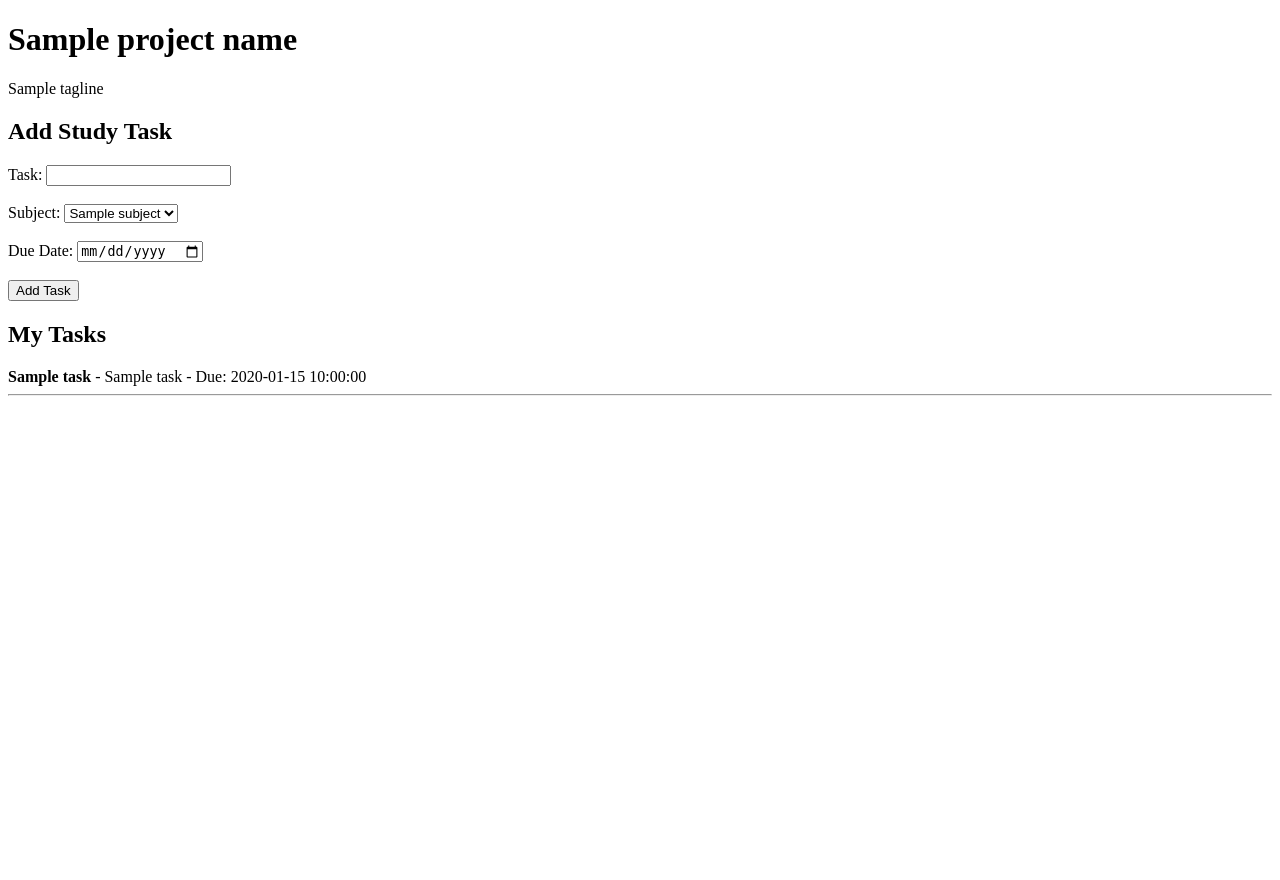
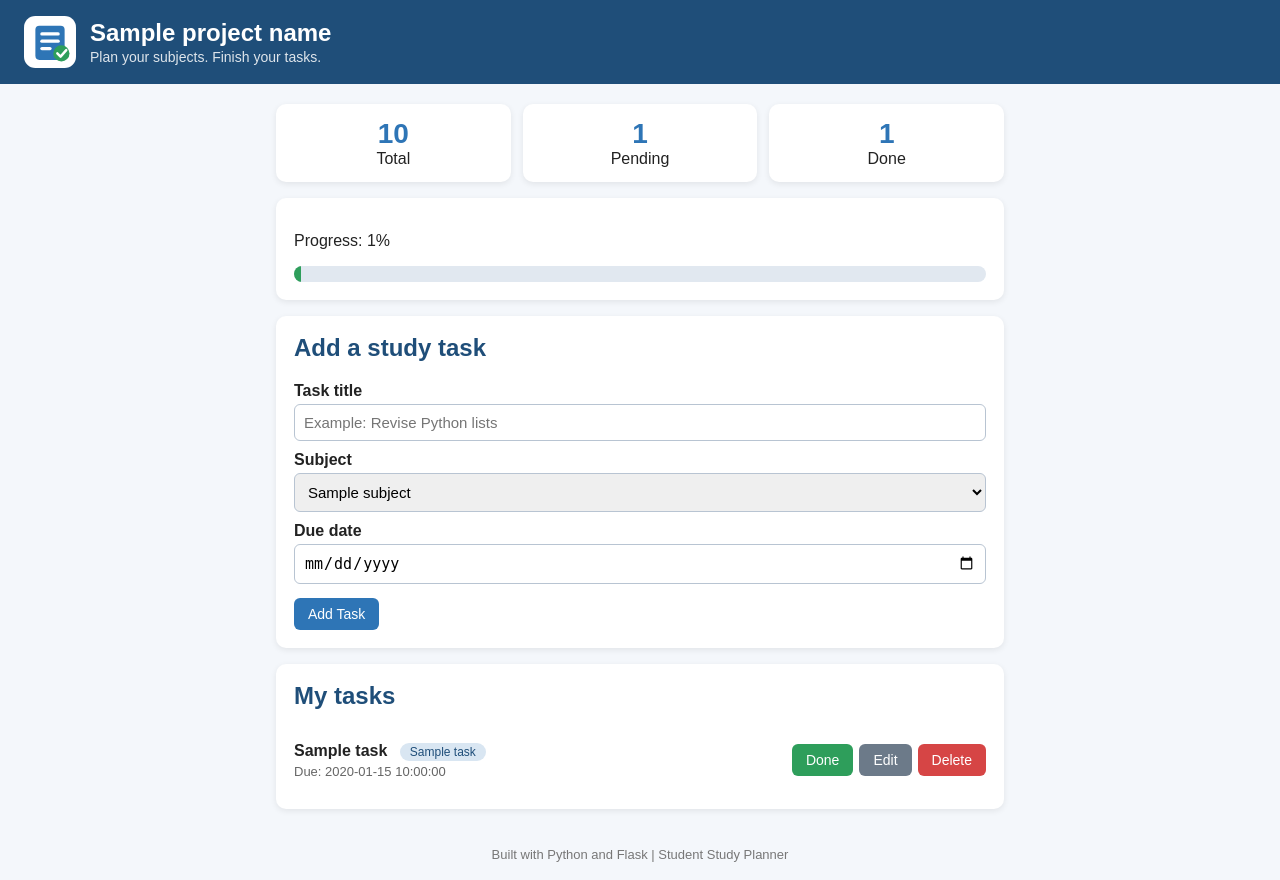
Before and after one commit to Sushmitha-BA/student-study-planner, a Flask app: template templates/index.html in a window 1280 px wide. Before the commit the page ends 396 px from the top, so only its background shows below. Run offline with Flask 3, Linux system fonts and the light colour scheme; the template is opened without the code that fills it: most values are stand-ins (such as "Sample title", 1, 10 or a date in 2020).

Commit message:
Day 4: Add edit, delete, complete, progress stats and styled UI

```diff
--- a/app.py
+++ b/app.py
@@ -1,68 +1,179 @@
-from flask import Flask, render_template, request, redirect
 import json
 import os
+from flask import Flask, render_template, request, redirect, url_for
 
 app = Flask(__name__)
+
+PROJECT_NAME = "Student Study Planner"
+
+DATA_FILE = os.path.join(app.root_path, "data", "tasks.json")
 
 SUBJECTS = [
     "Python",
     "Mathematics",
-    "DBMS",
+    "Database (DBMS)",
     "Operating Systems",
     "Other"
 ]
 
-DATA_FILE = "data/tasks.json"
-
 
 def load_tasks():
+    """Read all tasks from the JSON file and return them as a list."""
     if not os.path.exists(DATA_FILE):
         return []
 
-    with open(DATA_FILE, "r") as file:
+    with open(DATA_FILE, "r", encoding="utf-8") as file:
         return json.load(file)
 
 
 def save_tasks(tasks):
-    os.makedirs("data", exist_ok=True)
+    """Write the full list of tasks into the JSON file."""
+    os.makedirs(os.path.dirname(DATA_FILE), exist_ok=True)
 
-    with open(DATA_FILE, "w") as file:
+    with open(DATA_FILE, "w", encoding="utf-8") as file:
         json.dump(tasks, file, indent=4)
+
+
+def get_next_id(tasks):
+    """Give every new task a number that is not used yet."""
+    highest = 0
+
+    for task in tasks:
+        if task["id"] > highest:
+            highest = task["id"]
+
+    return highest + 1
+
+
+def find_task(tasks, task_id):
+    """Return the task with this id, or None if it does not exist."""
+    for task in tasks:
+        if task["id"] == task_id:
+            return task
+
+    return None
 
 
 @app.route("/", methods=["GET", "POST"])
 def home():
-    tasks = load_tasks()
-    error = ""
+    error = None
 
     if request.method == "POST":
         title = request.form.get("title", "").strip()
-        subject = request.form.get("subject", "")
+        subject = request.form.get("subject", "Other")
         due_date = request.form.get("due_date", "")
 
-        if not title:
-            error = "Task title cannot be empty."
+        if title == "":
+            error = "Please type a task title before adding."
+
         else:
-            task = {
-                "id": len(tasks) + 1,
+            tasks = load_tasks()
+
+            new_task = {
+                "id": get_next_id(tasks),
                 "title": title,
                 "subject": subject,
                 "due_date": due_date,
-                "done": False
+                "done": False,
             }
 
-            tasks.append(task)
+            tasks.append(new_task)
             save_tasks(tasks)
-            return redirect("/")
+
+            return redirect(url_for("home"))
+
+    tasks = load_tasks()
+
+    total = len(tasks)
+
+    done_count = 0
+
+    for task in tasks:
+        if task["done"]:
+            done_count += 1
+
+    pending_count = total - done_count
+
+    percent = 0
+
+    if total > 0:
+        percent = int(done_count * 100 / total)
 
     return render_template(
         "index.html",
-        project_name="Student Study Planner",
-        tagline="Plan your subjects. Finish your tasks.",
+        project_name=PROJECT_NAME,
+        tasks=tasks,
         subjects=SUBJECTS,
-        tasks=tasks,
-        error=error
+        error=error,
+        total=total,
+        done_count=done_count,
+        pending_count=pending_count,
+        percent=percent,
     )
+
+
+@app.route("/edit/<int:task_id>", methods=["GET", "POST"])
+def edit(task_id):
+    tasks = load_tasks()
+
+    task = find_task(tasks, task_id)
+
+    if task is None:
+        return redirect(url_for("home"))
+
+    error = None
+
+    if request.method == "POST":
+        title = request.form.get("title", "").strip()
+
+        if title == "":
+            error = "The task title cannot be empty."
+
+        else:
+            task["title"] = title
+            task["subject"] = request.form.get("subject", "Other")
+            task["due_date"] = request.form.get("due_date", "")
+
+            save_tasks(tasks)
+
+            return redirect(url_for("home"))
+
+    return render_template(
+        "edit.html",
+        project_name=PROJECT_NAME,
+        task=task,
+        subjects=SUBJECTS,
+        error=error,
+    )
+
+
+@app.route("/complete/<int:task_id>", methods=["POST"])
+def complete(task_id):
+    tasks = load_tasks()
+
+    task = find_task(tasks, task_id)
+
+    if task is not None:
+        task["done"] = not task["done"]
+
+    save_tasks(tasks)
+
+    return redirect(url_for("home"))
+
+
+@app.route("/delete/<int:task_id>", methods=["POST"])
+def delete(task_id):
+    tasks = load_tasks()
+
+    remaining = []
+
+    for task in tasks:
+        if task["id"] != task_id:
+            remaining.append(task)
+
+    save_tasks(remaining)
+
+    return redirect(url_for("home"))
 
 
 if __name__ == "__main__":
--- /dev/null
+++ b/static/css/style.css
@@ -0,0 +1,200 @@
+* {
+    box-sizing: border-box;
+}
+
+body {
+    margin: 0;
+    font-family: Arial, Helvetica, sans-serif;
+    background-color: #f4f7fb;
+    color: #222222;
+}
+
+.top-bar {
+    display: flex;
+    align-items: center;
+    gap: 14px;
+    background-color: #1f4e79;
+    color: white;
+    padding: 16px 24px;
+}
+
+.top-bar h1 {
+    margin: 0;
+    font-size: 24px;
+}
+
+.tagline {
+    margin: 2px 0 0 0;
+    font-size: 14px;
+    opacity: 0.85;
+}
+
+.logo {
+    width: 52px;
+    height: 52px;
+}
+
+.container {
+    max-width: 760px;
+    margin: 20px auto;
+    padding: 0 16px;
+}
+
+.card {
+    background-color: white;
+    border-radius: 10px;
+    padding: 18px;
+    margin-bottom: 16px;
+    box-shadow: 0 2px 6px rgba(0, 0, 0, 0.08);
+}
+
+.card h2 {
+    margin-top: 0;
+    color: #1f4e79;
+}
+
+.stats {
+    display: flex;
+    gap: 12px;
+    margin-bottom: 16px;
+}
+
+.stat-box {
+    flex: 1;
+    background-color: white;
+    border-radius: 10px;
+    padding: 14px;
+    text-align: center;
+    box-shadow: 0 2px 6px rgba(0, 0, 0, 0.08);
+}
+
+.stat-number {
+    display: block;
+    font-size: 28px;
+    font-weight: bold;
+    color: #2e75b6;
+}
+
+.progress-bar {
+    background-color: #e1e8f0;
+    border-radius: 20px;
+    height: 16px;
+    overflow: hidden;
+}
+
+.progress-fill {
+    background-color: #2e9e5b;
+    height: 100%;
+}
+
+label {
+    display: block;
+    margin: 10px 0 4px 0;
+    font-weight: bold;
+}
+
+input[type="text"],
+input[type="date"],
+select {
+    width: 100%;
+    padding: 9px;
+    border: 1px solid #b8c4d2;
+    border-radius: 6px;
+    font-size: 15px;
+}
+
+.error {
+    background-color: #fdecea;
+    color: #b3261e;
+    padding: 8px 12px;
+    border-radius: 6px;
+}
+
+.btn {
+    display: inline-block;
+    border: none;
+    border-radius: 6px;
+    padding: 8px 14px;
+    font-size: 14px;
+    color: white;
+    cursor: pointer;
+    text-decoration: none;
+}
+
+.btn-primary {
+    background-color: #2e75b6;
+    margin-top: 14px;
+}
+
+.btn-success {
+    background-color: #2e9e5b;
+}
+
+.btn-edit {
+    background-color: #6c7a89;
+}
+
+.btn-danger {
+    background-color: #d64545;
+}
+
+.btn:hover {
+    opacity: 0.85;
+}
+
+.task {
+    display: flex;
+    justify-content: space-between;
+    align-items: center;
+    flex-wrap: wrap;
+    gap: 10px;
+    padding: 12px 0;
+    border-bottom: 1px solid #e6ebf1;
+}
+
+.task:last-child {
+    border-bottom: none;
+}
+
+.task-title {
+    font-weight: bold;
+    margin-right: 8px;
+}
+
+.badge {
+    background-color: #d9e6f2;
+    color: #1f4e79;
+    border-radius: 12px;
+    padding: 2px 10px;
+    font-size: 12px;
+}
+
+.due {
+    display: block;
+    margin-top: 4px;
+    font-size: 13px;
+    color: #666666;
+}
+
+.task-actions {
+    display: flex;
+    gap: 6px;
+}
+
+.task-done .task-title {
+    text-decoration: line-through;
+    color: #888888;
+}
+
+.footer {
+    text-align: center;
+    padding: 18px;
+    color: #777777;
+    font-size: 13px;
+}
+
+@media (max-width: 520px) {
+    .stats {
+        flex-direction: column;
+    }
+}
--- a/templates/index.html
+++ b/templates/index.html
@@ -1,73 +1,208 @@
 <!DOCTYPE html>
-<html>
+<html lang="en">
 
 <head>
+    <meta charset="UTF-8">
+    <meta name="viewport" content="width=device-width, initial-scale=1.0">
+
     <title>{{ project_name }}</title>
+
+    <link rel="stylesheet"
+          href="{{ url_for('static', filename='css/style.css') }}">
 </head>
 
 <body>
 
+    <header class="top-bar">
+
+        <img src="{{ url_for('static', filename='images/logo.svg') }}"
+             alt="Study Planner logo"
+             class="logo">
+
+        <div>
             <h1>{{ project_name }}</h1>
+            <p class="tagline">Plan your subjects. Finish your tasks.</p>
+        </div>
 
-    <p>{{ tagline }}</p>
+    </header>
+
+    <main class="container">
+
+        <section class="stats">
+
+            <div class="stat-box">
+                <span class="stat-number">{{ total }}</span>
+                Total
+            </div>
+
+            <div class="stat-box">
+                <span class="stat-number">{{ pending_count }}</span>
+                Pending
+            </div>
+
+            <div class="stat-box">
+                <span class="stat-number">{{ done_count }}</span>
+                Done
+            </div>
+
+        </section>
+
+
+        <section class="card">
+
+            <p>Progress: {{ percent }}%</p>
+
+            <div class="progress-bar">
+                <div class="progress-fill"
+                     style="width: {{ percent }}%;">
+                </div>
+            </div>
+
+        </section>
+
+
+        <section class="card">
+
+            <h2>Add a study task</h2>
 
             {% if error %}
-        <p style="color: red;">{{ error }}</p>
+                <p class="error">{{ error }}</p>
             {% endif %}
 
-    <h2>Add Study Task</h2>
+            <form method="POST" action="/">
 
-    <form method="POST">
+                <label for="title">Task title</label>
 
-        <label>Task:</label>
-        <input type="text" name="title">
+                <input type="text"
+                       id="title"
+                       name="title"
+                       placeholder="Example: Revise Python lists">
 
-        <br><br>
 
-        <label>Subject:</label>
-        <select name="subject">
+                <label for="subject">Subject</label>
+
+                <select id="subject" name="subject">
 
                     {% for subject in subjects %}
-                <option value="{{ subject }}">{{ subject }}</option>
+
+                        <option value="{{ subject }}">
+                            {{ subject }}
+                        </option>
+
                     {% endfor %}
 
                 </select>
 
-        <br><br>
 
-        <label>Due Date:</label>
-        <input type="date" name="due_date">
+                <label for="due_date">Due date</label>
 
-        <br><br>
+                <input type="date"
+                       id="due_date"
+                       name="due_date">
 
-        <button type="submit">Add Task</button>
+
+                <button type="submit" class="btn btn-primary">
+                    Add Task
+                </button>
 
             </form>
 
-    <h2>My Tasks</h2>
+        </section>
+
+
+        <section class="card">
+
+            <h2>My tasks</h2>
 
             {% if tasks %}
 
                 {% for task in tasks %}
 
-            <div>
-                <strong>{{ task.title }}</strong>
-                - {{ task.subject }}
+                    <div class="task {% if task.done %}task-done{% endif %}">
+
+                        <div class="task-info">
+
+                            <span class="task-title">
+                                {{ task.title }}
+                            </span>
+
+                            <span class="badge">
+                                {{ task.subject }}
+                            </span>
+
+                            <span class="due">
 
                                 {% if task.due_date %}
-                    - Due: {{ task.due_date }}
+
+                                    Due: {{ task.due_date }}
+
+                                {% else %}
+
+                                    No due date
+
                                 {% endif %}
+
+                            </span>
+
                         </div>
 
-            <hr>
+
+                        <div class="task-actions">
+
+                            <form method="POST"
+                                  action="/complete/{{ task.id }}">
+
+                                <button type="submit"
+                                        class="btn btn-success">
+
+                                    {% if task.done %}
+                                        Undo
+                                    {% else %}
+                                        Done
+                                    {% endif %}
+
+                                </button>
+
+                            </form>
+
+
+                            <a href="/edit/{{ task.id }}"
+                               class="btn btn-edit">
+                                Edit
+                            </a>
+
+
+                            <form method="POST"
+                                  action="/delete/{{ task.id }}"
+                                  onsubmit="return confirm('Delete this task?');">
+
+                                <button type="submit"
+                                        class="btn btn-danger">
+                                    Delete
+                                </button>
+
+                            </form>
+
+                        </div>
+
+                    </div>
 
                 {% endfor %}
 
             {% else %}
 
-        <p>No tasks yet.</p>
+                <p>No tasks yet. Add your first task above.</p>
 
             {% endif %}
+
+        </section>
+
+    </main>
+
+
+    <footer class="footer">
+        Built with Python and Flask | Student Study Planner
+    </footer>
 
 </body>
 
```
Also changed, not shown: data/tasks.json (+3 -5 lines), templates/edit.html (added, +87 -0 lines), static/images/logo.svg (added), 1 other file. Lines whose indentation alone changed are shown as unchanged.
